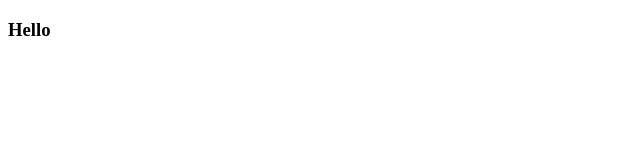
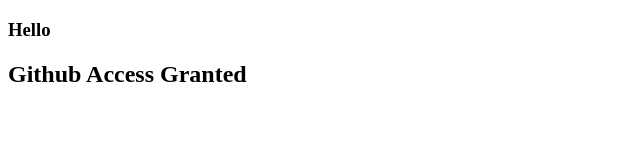
Before and after one commit to zobayertihan/my_first_repo, a plain HTML site: page index.html in a window 1280 px wide. Shown: the whole page, without its empty margins (0-640 px from the left). Drawn offline with Linux system fonts and the light colour scheme.

Commit message:
Added new lines

```diff
--- a/index.html
+++ b/index.html
@@ -8,5 +8,6 @@
 </head>
 <body>
     <h3>Hello</h3>
+    <h2>Github Access Granted</h2>
 </body>
 </html>
```
